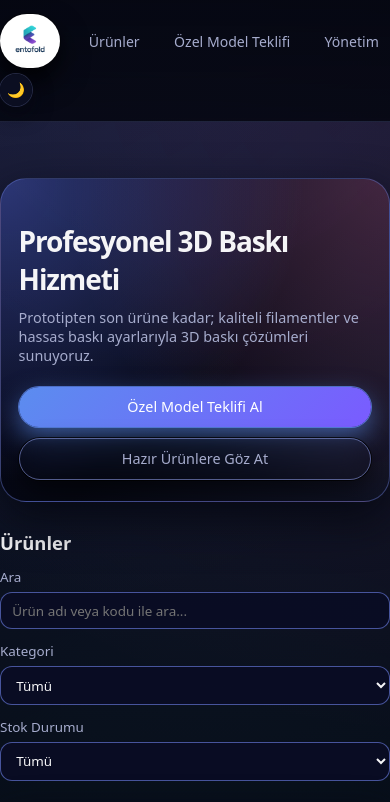
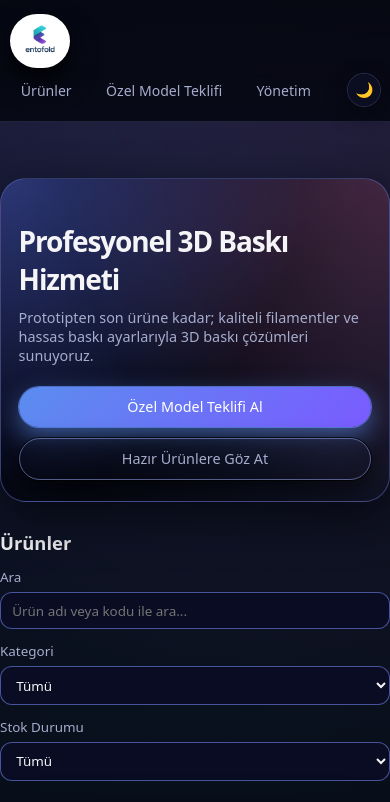
Before and after one commit to entofold/entofold.github.io, a plain HTML site: page index.html in a window 390 px wide. Shown: the top 802 px of the page. Drawn offline with Linux system fonts and the light colour scheme.

Commit message:
Update styles.css

```diff
--- a/assets/css/styles.css
+++ b/assets/css/styles.css
@@ -842,7 +842,8 @@ main {
 
 @media (max-width: 768px) {
   .header-inner {
-    padding-inline: 0;
+    /* Kenarlarda hafif boşluk kalsın diye tamamen 0 yerine küçük bir iç boşluk bırakıyoruz */
+    padding-inline: 0.6rem;
     flex-wrap: wrap;
     row-gap: 0.4rem;
   }
```
